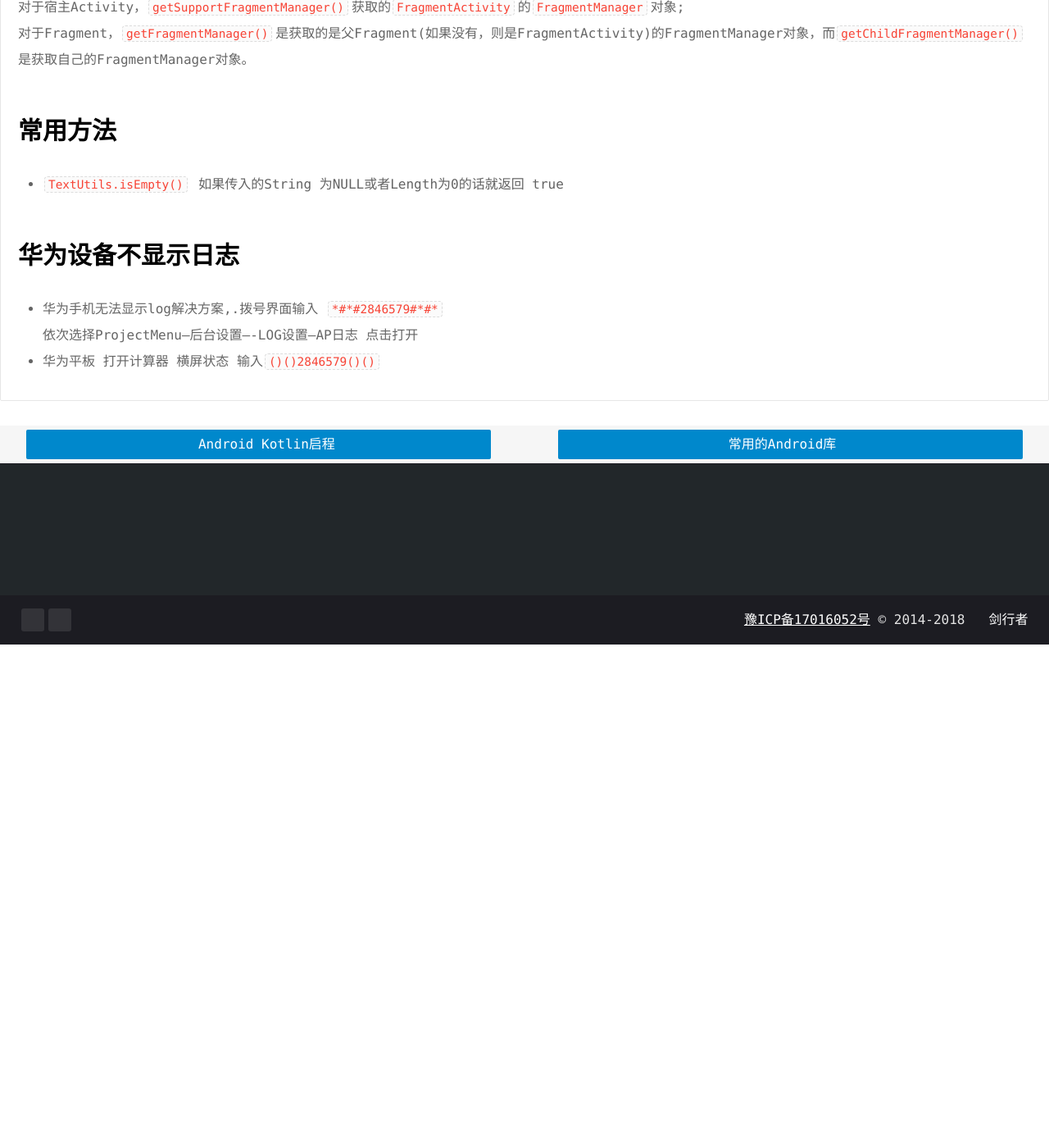
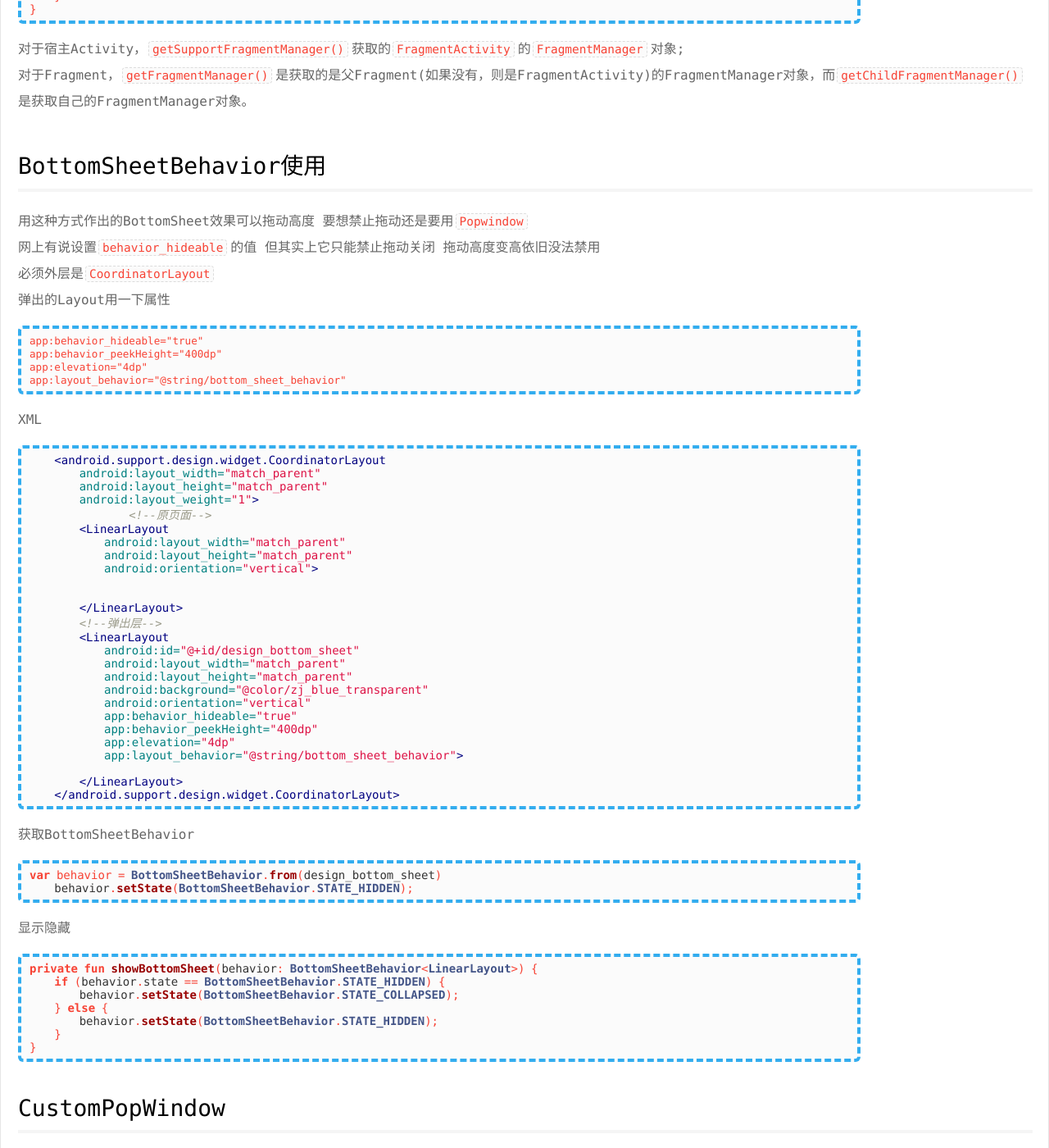
Before and after one commit to psvmc/myblog_jekyll, a Jekyll site: the page built from _posts/2018-03-20-android-tips.md, in a window 1280 px wide and 1400 px high, scrolled down 8404 px. Shown: the whole window at 82% size. Built offline with Jekyll 4.4.1, drawn with Linux system fonts in a browser that asks for light colours; comment, search, counter and statistics services are not loaded; before the commit the page ends 9190 px from its top, so only the background shows below that; some of the changed text lies outside the part shown.

Commit message:
代码提交

````diff
--- a/_posts/2018-03-20-android-tips.md
+++ b/_posts/2018-03-20-android-tips.md
@@ -395,6 +395,114 @@ fun initFragment() {
 
 
 
+## BottomSheetBehavior使用
+
+用这种方式作出的BottomSheet效果可以拖动高度 要想禁止拖动还是要用`Popwindow`
+
+网上有说设置`behavior_hideable`的值 但其实上它只能禁止拖动关闭 拖动高度变高依旧没法禁用
+
+必须外层是`CoordinatorLayout`
+
+弹出的Layout用一下属性
+
+```xml
+app:behavior_hideable="true"
+app:behavior_peekHeight="400dp"
+app:elevation="4dp"
+app:layout_behavior="@string/bottom_sheet_behavior"
+```
+
+XML
+
+```xml
+    <android.support.design.widget.CoordinatorLayout
+        android:layout_width="match_parent"
+        android:layout_height="match_parent"
+        android:layout_weight="1">
+		<!--原页面-->
+        <LinearLayout
+            android:layout_width="match_parent"
+            android:layout_height="match_parent"
+            android:orientation="vertical">
+
+
+        </LinearLayout>
+        <!--弹出层-->
+        <LinearLayout
+            android:id="@+id/design_bottom_sheet"
+            android:layout_width="match_parent"
+            android:layout_height="match_parent"
+            android:background="@color/zj_blue_transparent"
+            android:orientation="vertical"
+            app:behavior_hideable="true"
+            app:behavior_peekHeight="400dp"
+            app:elevation="4dp"
+            app:layout_behavior="@string/bottom_sheet_behavior">
+
+        </LinearLayout>
+    </android.support.design.widget.CoordinatorLayout>
+```
+
+获取BottomSheetBehavior
+
+ ```kotlin
+var behavior = BottomSheetBehavior.from(design_bottom_sheet)
+    behavior.setState(BottomSheetBehavior.STATE_HIDDEN);
+ ```
+
+显示隐藏
+
+```kotlin
+private fun showBottomSheet(behavior: BottomSheetBehavior<LinearLayout>) {
+    if (behavior.state == BottomSheetBehavior.STATE_HIDDEN) {
+        behavior.setState(BottomSheetBehavior.STATE_COLLAPSED);
+    } else {
+        behavior.setState(BottomSheetBehavior.STATE_HIDDEN);
+    }
+}
+```
+
+
+
+## CustomPopWindow
+
+[`CustomPopWindow`](https://github.com/pinguo-zhouwei/CustomPopwindow)
+
+```kotlin
+private fun showPopListView() {
+    val contentView = LayoutInflater.from(this).inflate(R.layout.pop_list_view, null)
+    //处理popWindow 显示内容
+    handleListView(contentView)
+    //创建并显示popWindow
+    mPopWindow = CustomPopWindow.PopupWindowBuilder(this)
+        .setView(contentView)
+        .enableBackgroundDark(true)
+        .setAnimationStyle(R.style.CustomPopWindowStyle)
+        .size(
+            ViewGroup.LayoutParams.MATCH_PARENT,
+            (400 * resources.displayMetrics.density).toInt()
+        )
+        .create()
+    mPopWindow?.showAtLocation(
+        window.decorView,
+        Gravity.BOTTOM or Gravity.CENTER_HORIZONTAL,
+        0,
+        0
+    )
+}
+
+private fun handleListView(contentView: View) {
+    val recyclerView = contentView.findViewById<View>(R.id.recyclerView) as RecyclerView
+    val manager = LinearLayoutManager(this)
+    manager.orientation = LinearLayoutManager.VERTICAL
+    recyclerView.layoutManager = manager
+    val adapter = MyAdapter()
+    adapter.setData(mockData())
+    recyclerView.adapter = adapter
+    adapter.notifyDataSetChanged()
+}
+```
+
 # 常用方法
 
 + `TextUtils.isEmpty()` 如果传入的String 为NULL或者Length为0的话就返回 true
````
